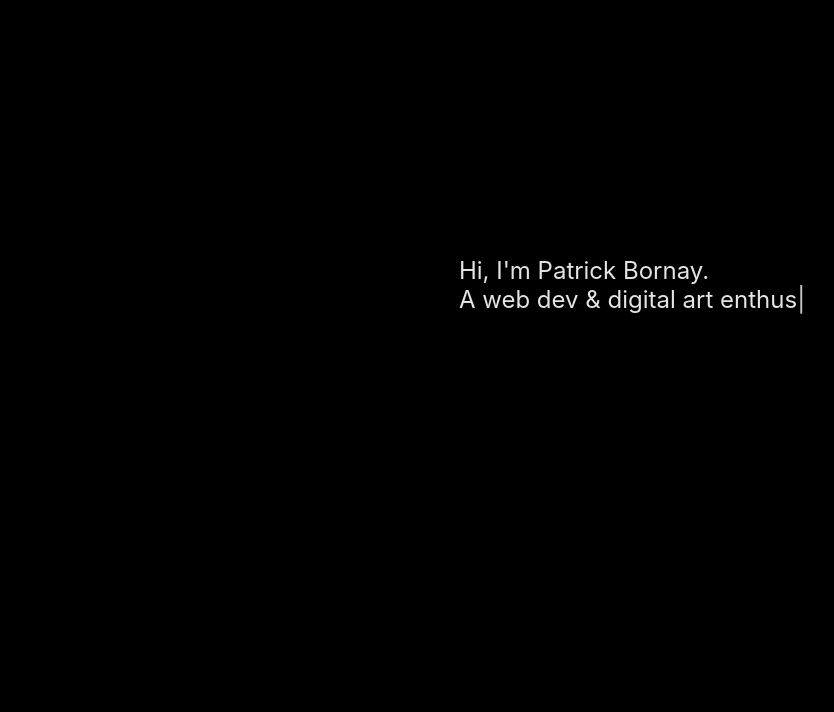
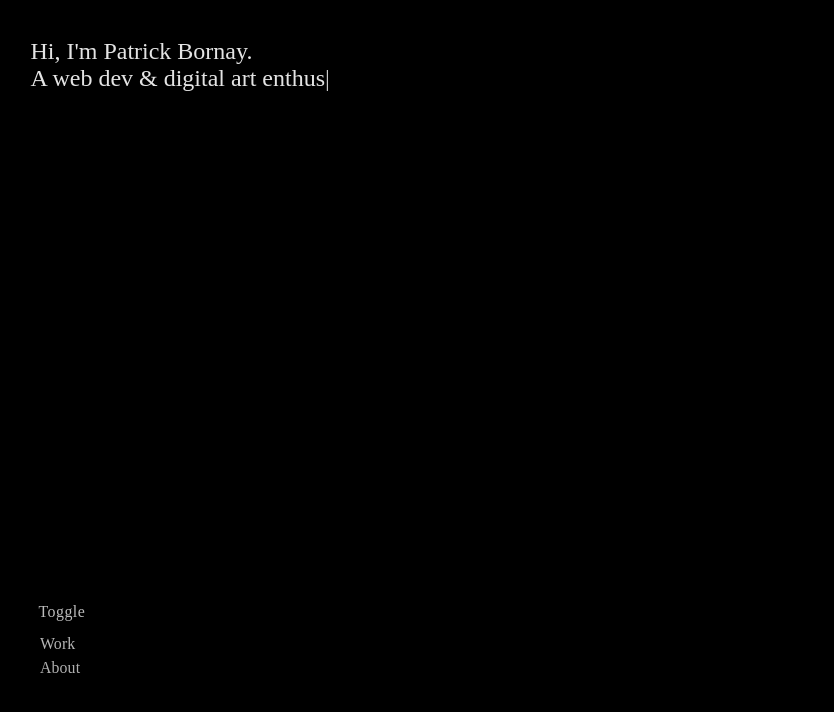
Before and after one commit to RelativeBinary/RelativeBinary.github.io, a React (Create React App) app: page / in a window 1280 px wide. Shown: the top 712 px of the page, without its empty margins (8-842 px from the left). Built offline with nearby package versions, Linux system fonts and the light colour scheme.

Commit message:
reintroduce navbar in basic capacity

```diff
--- a/src/App.css
+++ b/src/App.css
@@ -1,8 +1,11 @@
 /* General
 ======================== */
 :root {
-  --font: -apple-system, BlinkMacSystemFont, 'Roboto Mono', monospace,
-    sans-serif;
+  font-family: “Playfair Display”,
+  “Didot”,
+  "Times New Roman",
+  Times,
+  serif;
   --font-size: 16px;
   --light-color: #4a4d4e;
   --light-bg: #dcdcdc;
@@ -62,8 +65,9 @@ body,
 }
 .HeaderContent {
   width: fit-content;
-  padding-top: 20%;
-  margin: auto !important;
+  padding-top: 3%;
+  padding-left: 3%;
+  margin-bottom: auto !important;
   font-size: x-large;
 }
 
@@ -116,13 +120,11 @@ body,
 =============================== */
 .white-content .navbar,
 .white-content a {
-  background: var(--light-nav);
   color: var(--light-color);
 }
 
 .dark-content .navbar,
 .dark-content a {
-  background: var(--dark-nav);
   color: var(--dark-color);
 }
 
@@ -137,15 +139,21 @@ body,
   margin-left: 10px;
 }
 
+.navbar {
+  position: absolute;
+  bottom: 15%;
+  left: 3%
+}
+
 /* Button controls
 =============================== */
-.white-content .Button {
+.white-content .button {
   color: var(--light-color) !important;
   text-transform: none !important;
   font-size: var(--font-size) !important;
 }
 
-.dark-content .Button {
+.dark-content .button {
   color: var(--dark-color) !important;
   text-transform: none !important;
   font-size: var(--font-size) !important;
--- a/src/components/Header.js
+++ b/src/components/Header.js
@@ -2,8 +2,8 @@ import { Button } from '@mui/material';
 import React from 'react';
 import { useState } from 'react';
 import Typist from 'react-typist';
+import Navbar from '../components/Navbar';
 import { ThemeContext, themes } from '../contexts/ThemeContext';
-import BasicGrow from './animation/BasicGrow';
 
 export default function Header() {
   const [MousePosition, setMousePosition] = useState({
@@ -28,8 +28,10 @@ export default function Header() {
       ></div>
       <Typist className='HeaderContent'>
         Hi, I'm Patrick Bornay. <br />
-        <Typist.Delay ms={2000} />A web dev & digital art enthusiast 😄
+        <Typist.Delay ms={2000} />A web dev & digital art enthusiast.
       </Typist>
+
+      <Navbar/>
     </div>
   );
 }
--- a/src/components/Navbar.js
+++ b/src/components/Navbar.js
@@ -9,8 +9,7 @@ import BasicGrow from './animation/BasicGrow';
 export default function Navbar() {
   const [darkMode, setDarkMode] = React.useState(true);
   return (
-    <AppBar position='static' className='navbar'>
-      <Toolbar>
+    <div className='navbar'>
       {/*
         As a memory refresher what were doing here is creating a context consumer
         which will access a function 'changeTheme' inside context. This component
@@ -18,34 +17,32 @@ export default function Navbar() {
       */}
       <ThemeContext.Consumer>
         {({ changeTheme }) => (
-          <BasicGrow delay={3000}>
+          <BasicGrow delay={10000}>
             <Button
-              className="Button"
+              className='button'
               onClick={() => {
                 setDarkMode(!darkMode);
                 changeTheme(darkMode ? themes.light : themes.dark);
               }}
             >
-              Toggle Theme
+              Toggle
             </Button>
           </BasicGrow>
         )}
       </ThemeContext.Consumer>
       <Box sx={{ flexGrow: 1 }} />
-        <BasicGrow delay={500}>
+      <BasicGrow delay={10500}>
         <Typography>
           <Link to='/' className='nav-link'>
             Work
           </Link>
         </Typography>
       </BasicGrow>
-        <BasicGrow>
+      <BasicGrow delay={11000}>
         <Typography>
           <Link to='/about'>About</Link>
         </Typography>
       </BasicGrow>
-
-      </Toolbar>
-    </AppBar>
+    </div>
   );
 }
```
Lines whose indentation alone changed are shown as unchanged.
